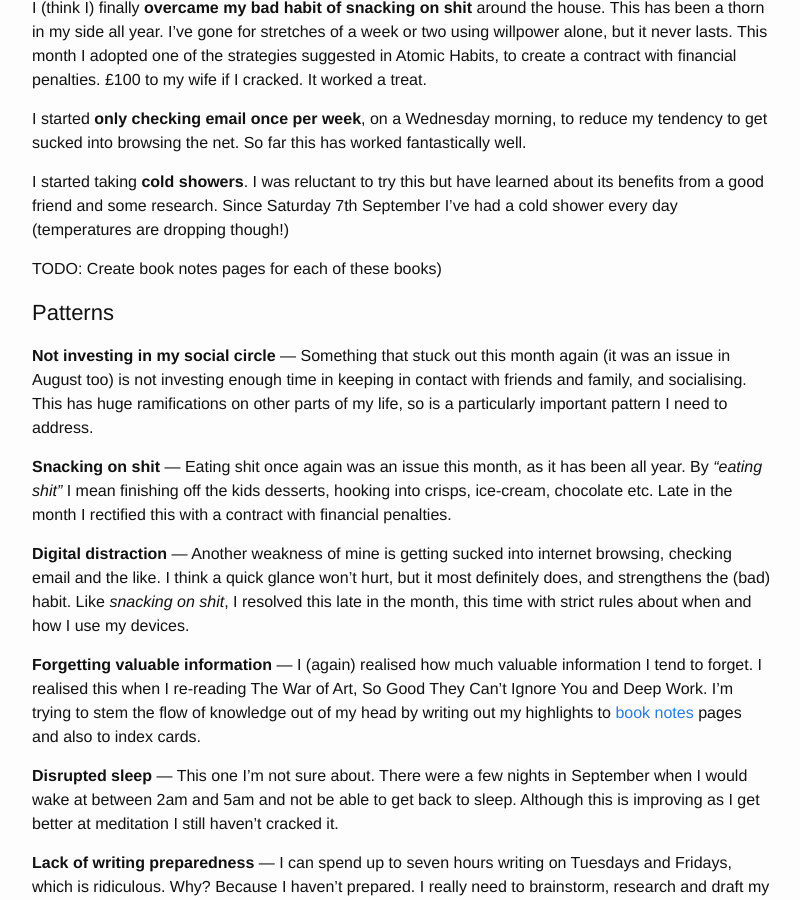
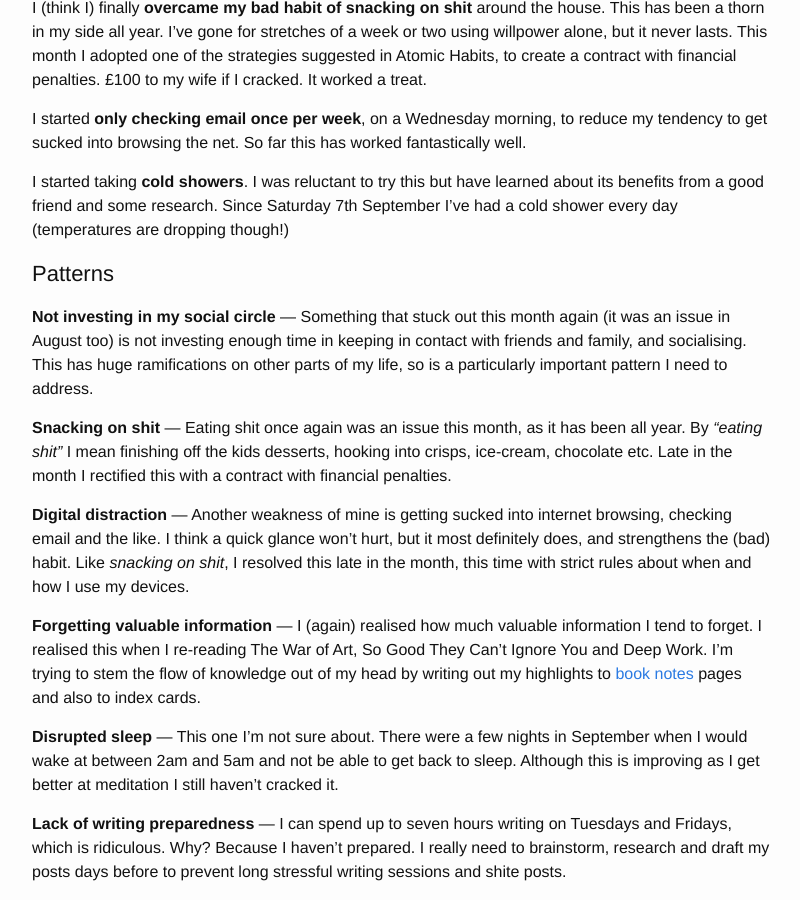
Before and after one commit to awolski/awolski.github.io, a Jekyll site: the page built from _posts/2019-10-01-september-2019.md, in a window 1280 px wide and 900 px high, scrolled down 1088 px. Shown: the whole window, without its empty margins (238-1038 px from the left). Built offline with Jekyll 4.4.1, drawn with Linux system fonts in a browser that asks for light colours.

Commit message:
Remove TODO from September review post

```diff
--- a/_posts/2019-10-01-september-2019.md
+++ b/_posts/2019-10-01-september-2019.md
@@ -34,8 +34,6 @@ I (think I) finally **overcame my bad habit of snacking on shit** around the hou
 I started **only checking email once per week**, on a Wednesday morning, to reduce my tendency to get sucked into browsing the net. So far this has worked fantastically well.
 
 I started taking **cold showers**. I was reluctant to try this but have learned about its benefits from a good friend and some research. Since Saturday 7th September I've had a cold shower every day (temperatures are dropping though!)
-
-TODO: Create book notes pages for each of these books)
 
 ### Patterns
 
```
